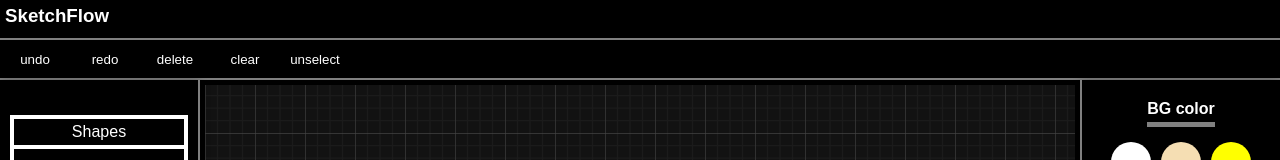
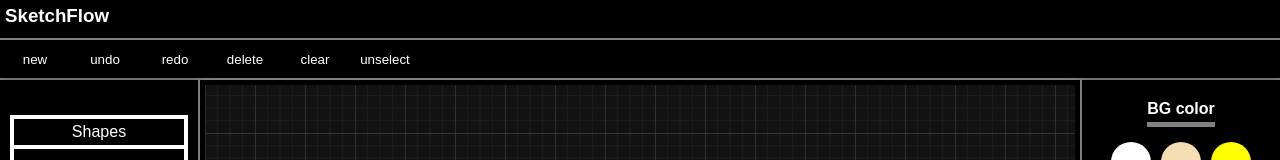
Before and after one commit to SivaPA08/Sketchflow, a React (Vite) app: page / in a window 1280 px wide. Shown: the top 160 px of the page. Built offline with nearby package versions, Linux system fonts and the light colour scheme.

Commit message:
added new url

```diff
--- a/src/App.tsx
+++ b/src/App.tsx
@@ -155,6 +155,9 @@ export default function App() {
       <header className="topbar">
         <h3>SketchFlow</h3>
         <div className="operations">
+          <button onClick={
+            ()=>window.open("https://sivapa08.github.io/Sketchflow/","_blank")
+          }>new</button>
           <button>undo</button>
           <button>redo</button>
           <button onClick={()=>deletedselected(setitems,selectedId)}>delete</button>
```
